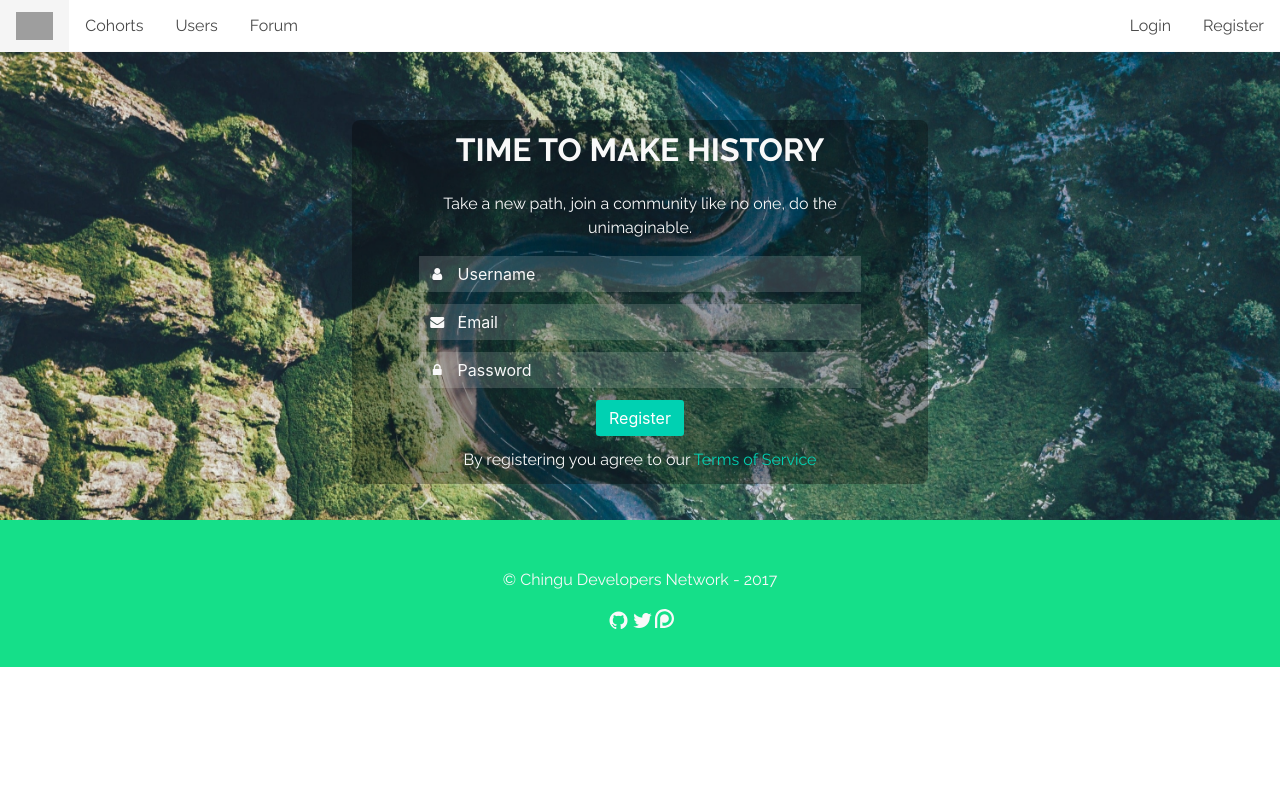
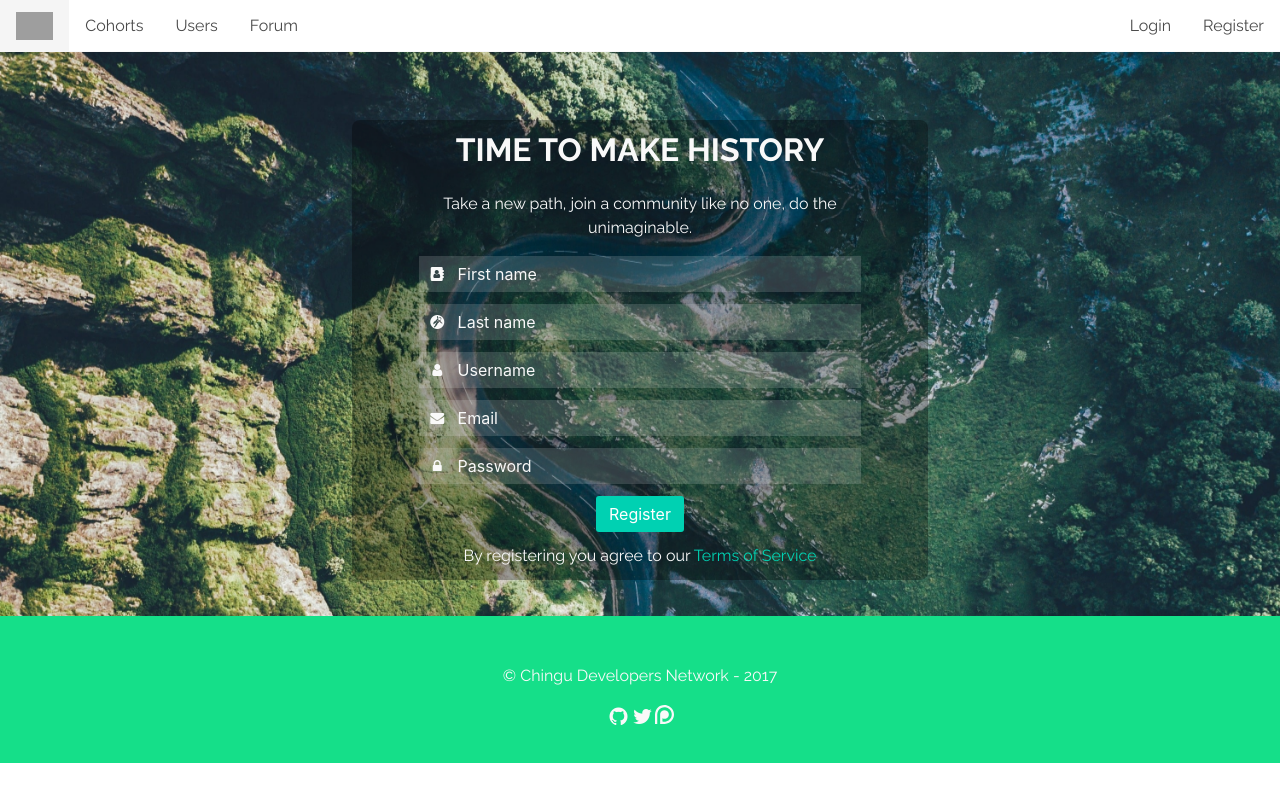
Before and after one commit to Chingu-cohorts/ChinguDevelopersNetwork, a Vue app in the folder client/: page /signup in a window 1280 px wide. Built offline with nearby package versions, Linux system fonts and the light colour scheme; grey boxes are pictures that could not be loaded.

Commit message:
Add more fields

```diff
--- a/client/src/components/user/SignUp.vue
+++ b/client/src/components/user/SignUp.vue
@@ -8,7 +8,23 @@
           <p class="has-text-centered description">Take a new path, join a community like no one, do the unimaginable.</p>
           <div class="field">
             <p class="control has-icons-left">
-              <input class="input" type="text" placeholder="Username" v-model="user.username">
+              <input class="input" type="text" placeholder="First name" v-model="user.first_name">
+              <span class="icon is-small is-left">
+                <i class="fa fa-address-book"></i>
+              </span>
+            </p>
+          </div>
+          <div class="field">
+            <p class="control has-icons-left">
+              <input class="input" type="text" placeholder="Last name" v-model="user.last_name">
+              <span class="icon is-small is-left">
+                <i class="fa fa-grav"></i>
+              </span>
+            </p>
+          </div>
+          <div class="field">
+            <p class="control has-icons-left">
+              <input class="input" type="text" placeholder="Username" v-model="user.username" required>
               <span class="icon is-small is-left">
                 <i class="fa fa-user"></i>
               </span>
@@ -16,7 +32,7 @@
           </div>
           <div class="field">
             <p class="control has-icons-left">
-              <input class="input" type="text" placeholder="Email" v-model="user.email">
+              <input class="input" type="text" placeholder="Email" v-model="user.email" required>
               <span class="icon is-small is-left">
                 <i class="fa fa-envelope"></i>
               </span>
@@ -24,7 +40,7 @@
           </div>
           <div class="field">
             <p class="control has-icons-left">
-              <input class="input" type="password" placeholder="Password" v-model="user.password">
+              <input class="input" type="password" placeholder="Password" v-model="user.password" required>
               <span class="icon is-small is-left">
                 <i class="fa fa-lock"></i>
               </span>
@@ -54,6 +70,8 @@ export default {
   data () {
     return {
       user: {
+        first_name: '',
+        last_name: '',
         username: '',
         email: '',
         password: ''
@@ -74,19 +92,24 @@ export default {
   methods: {
     registerUser (e) {
       e.preventDefault()
-      let { username, email, password } = this.user
+      let user = this.user
 
-      let user = {
-        username,
-        email,
-        password
+      let isValid = this.validateUser(user)
+
+      if (isValid) {
+        this.$store.dispatch('POST_REGISTRATION_DATA', user).then(() => {
+          this.$router.push({name: 'SignIn'})
+        }).catch(err => {
+          console.error(err)
+        })
       }
+    },
 
-      this.$store.dispatch('POST_REGISTRATION_DATA', user).then(() => {
-        this.$router.push({name: 'SignIn'})
-      }).catch(err => {
-        console.error(err)
-      })
+    // If you know of a better way to do it
+    // please let me know
+    // P.S. this is validated server side so don't worry
+    validateUser (user) {
+      return user.email !== '' && user.username !== '' && user.password !== ''
     }
   }
 }
```
